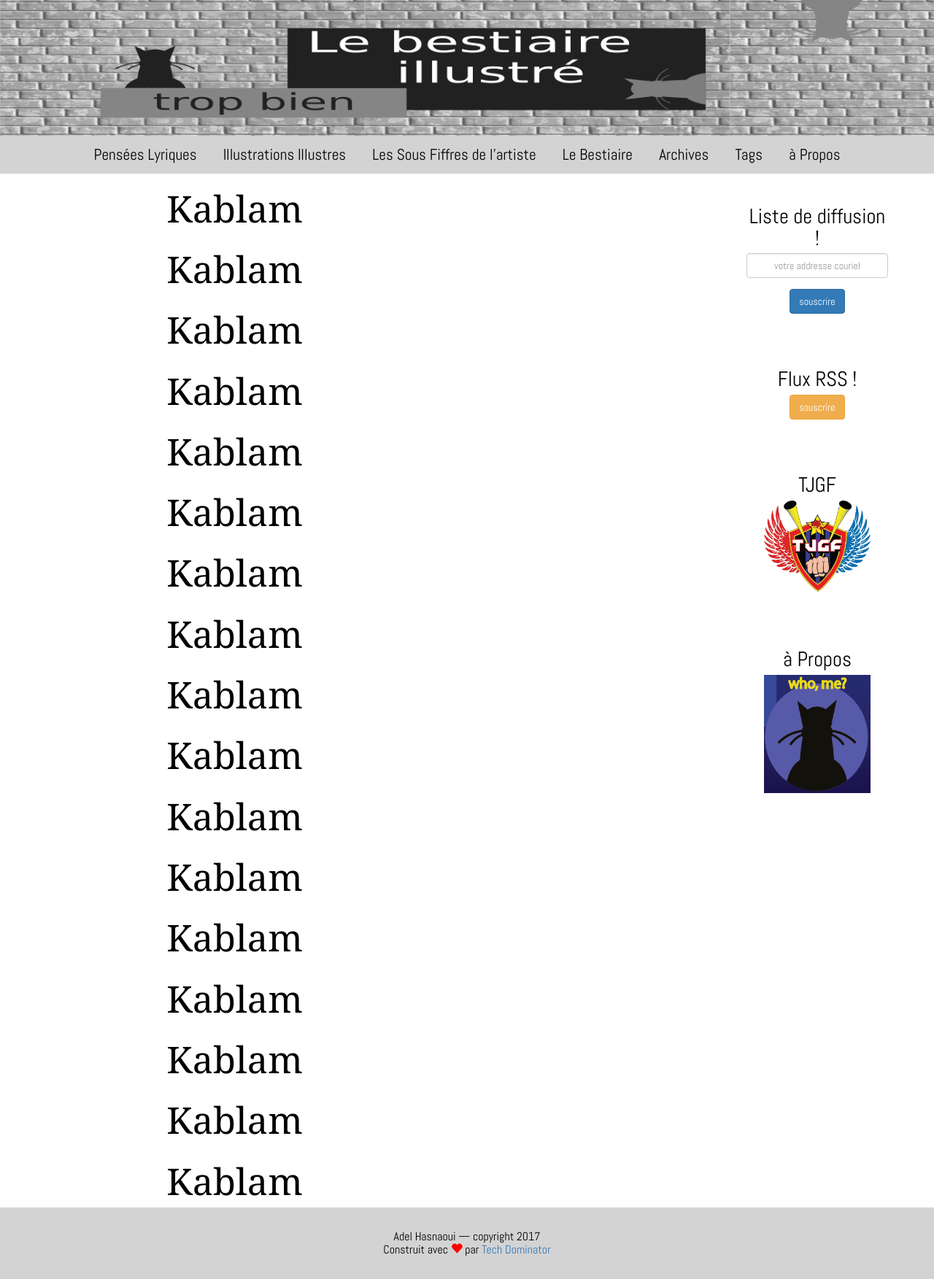
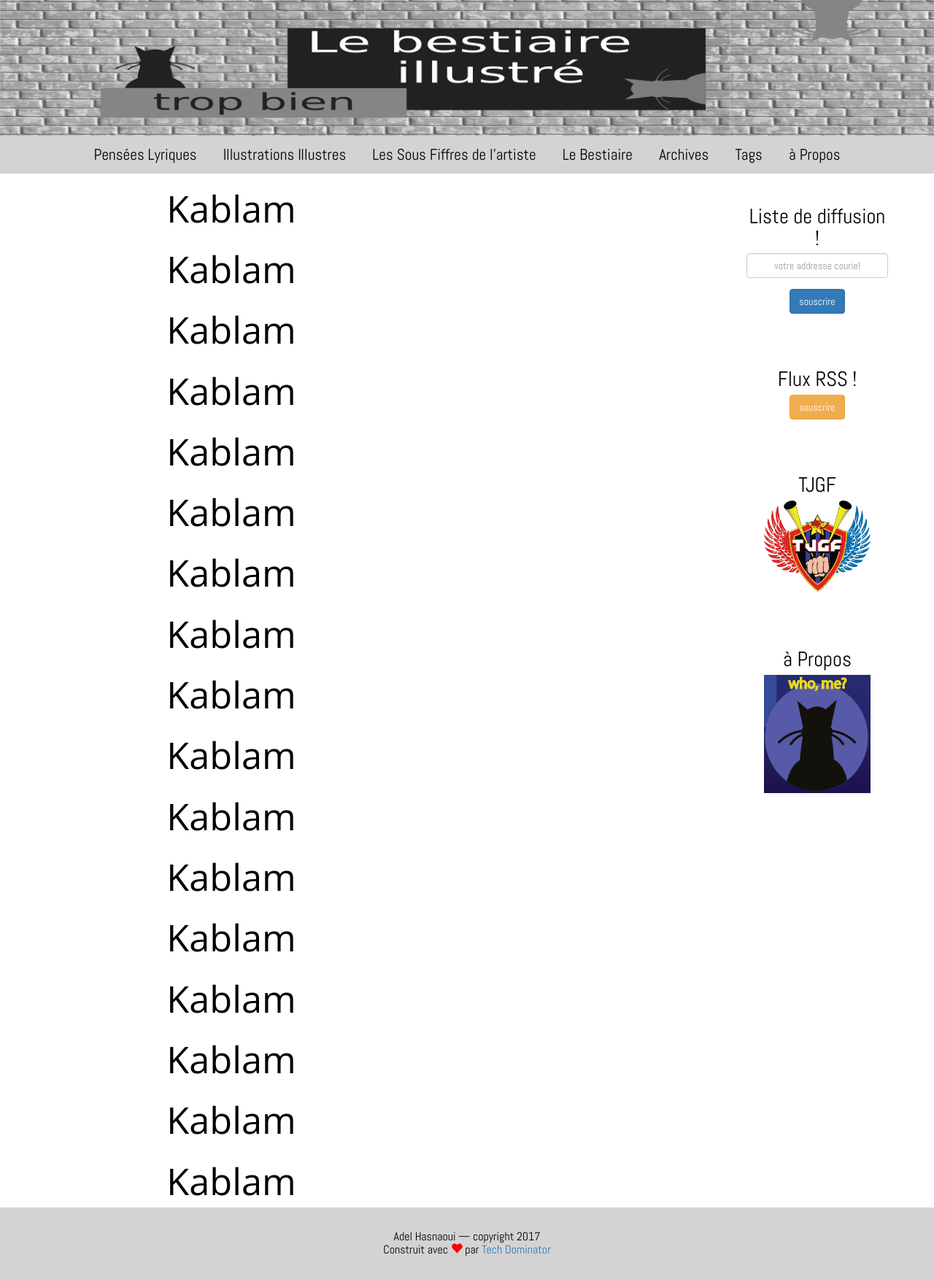
Before and after one commit to LeBestiaireIllustre/bestiaire_reborn, a Jekyll site: the page built from index.html, in a window 1280 px wide. Shown: the whole page at 73% size. Built offline with Jekyll 4.4.1, drawn with Linux system fonts in a browser that asks for light colours; nearby versions of some CDN libraries.

Commit message:
Variabled some typefaces

```diff
--- a/_sass/about.scss
+++ b/_sass/about.scss
@@ -2,7 +2,7 @@ div.about {
     .text-container {
         padding: 2em;
         %textty {
-            font-family: "Helvetica";
+            font-family: $about-font;
             font-weight: bold;
             color: white;
         }
--- a/_sass/bestiaire.scss
+++ b/_sass/bestiaire.scss
@@ -33,14 +33,17 @@ div.bestiaire {
             max-width: 42%;
             h1 {
                 font-size: 5.063em;
+                font-family: $bestiaire-hovering-text-font;
             }
             h2 {
                 font-size: 3.375em;
+                font-family: $bestiaire-hovering-text-font;
             }
             p {
                 text-align: justify;
                 font-size: 1.5em;
                 word-spacing: 0.01em;
+                font-family: $bestiaire-hovering-text-font;
             }
         }
         &.right {
--- a/css/main.scss
+++ b/css/main.scss
@@ -1,14 +1,12 @@
 ---
 # Only the main Sass file needs front matter (the dashes are enough)
 ---
-@import url('https://fonts.googleapis.com/css?family=Abel');
+@import url('https://fonts.googleapis.com/css?family=Abel|Open+Sans');
 
 @import 'bootstrap.min.scss';
 $mobile-min-width: 320px;
 $mobile-max-width: 640px;
 $default-font-size: 16px;
-$default-font-family: 'Georgia';
-$menu-font: 'Abel';
 $default-color: black;
 $overlay-color: rgba(0, 0, 0, 0.8);
 
@@ -19,7 +17,13 @@ $h3_size: $h4-size * $typo-multiplier;
 $h2_size: $h3-size * $typo-multiplier;
 $h1_size: $h2-size * $typo-multiplier;
 
-$main-content-padding: 3em;
+$default-font-family: 'Open Sans';
+$menu-font: 'Abel';
+$about-font: 'Helvetica';
+$bestiaire-hovering-text-font: 'Abel';
+$title-font: 'Open Sans';
+$headline-font: 'Open Sans';
+
 @import 'reset.scss';
 body {
     color: $default-color;
@@ -99,7 +103,7 @@ div#side-bar {
         font-family: $menu-font;
     }
     .side-bar-element {
-        padding: $main-content-padding;
+        padding: 3em;
         padding-top: 2em;
         padding-bottom: 2em;
     }
```
